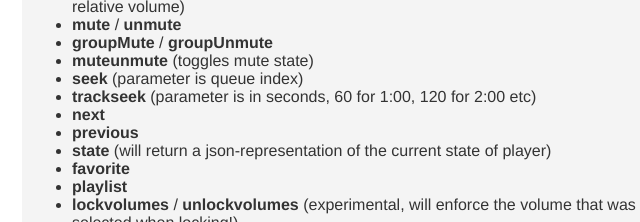
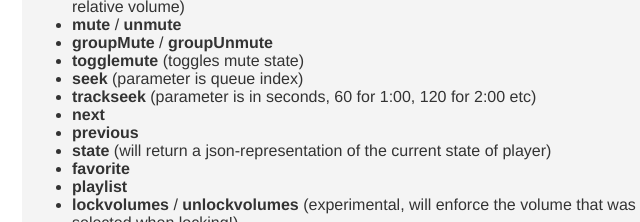
Before and after one commit to jishi/node-sonos-http-api, a website: page static/index.html in a window 1280 px wide. Shown: the part 1064-1286 px from the top of the page, 302-942 px from the left. Drawn offline with Linux system fonts and the light colour scheme.

Commit message:
Update index.html

```diff
--- a/static/index.html
+++ b/static/index.html
@@ -55,7 +55,7 @@
           <li><strong>groupVolume</strong> (parameter is absolute or relative volume. Prefix +/- indicates relative volume)</li>
           <li><strong>mute</strong> / <strong>unmute</strong></li>
           <li><strong>groupMute</strong> / <strong>groupUnmute</strong></li>
-          <li><strong>muteunmute</strong> (toggles mute state)</li>
+          <li><strong>togglemute</strong> (toggles mute state)</li>
           <li><strong>seek</strong> (parameter is queue index)</li>
           <li><strong>trackseek</strong> (parameter is in seconds, 60 for 1:00, 120 for 2:00 etc)</li>
           <li><strong>next</strong></li>
```
